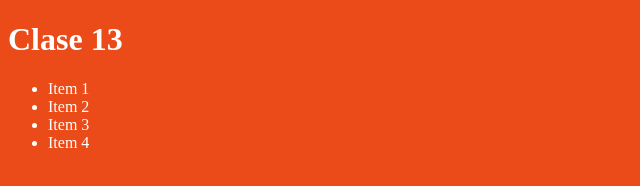
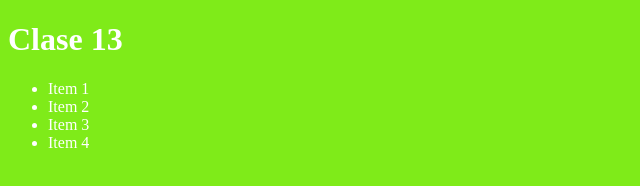
Before and after one commit to pablotilli-iters/clase13, a plain HTML site: page index.html in a window 1280 px wide. Shown: the whole page, without its empty margins (0-640 px from the left). Drawn offline with Linux system fonts and the light colour scheme.

Commit message:
change background again: green

```diff
--- a/css/style.css
+++ b/css/style.css
@@ -1,4 +1,4 @@
 body {
-  background-color: rgb(235, 74, 25);
+  background-color: rgb(127, 235, 25);
   color: white;
 }
```
